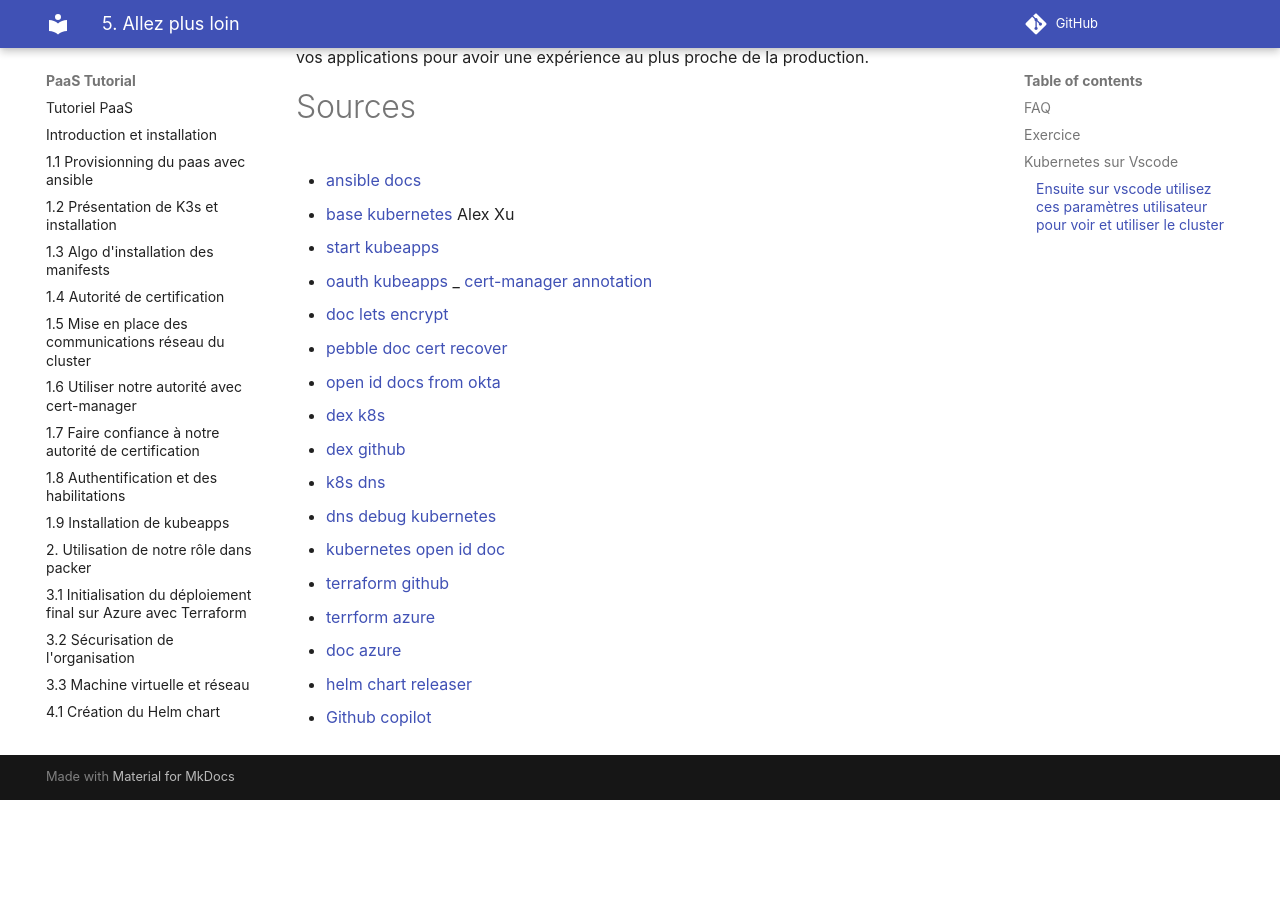
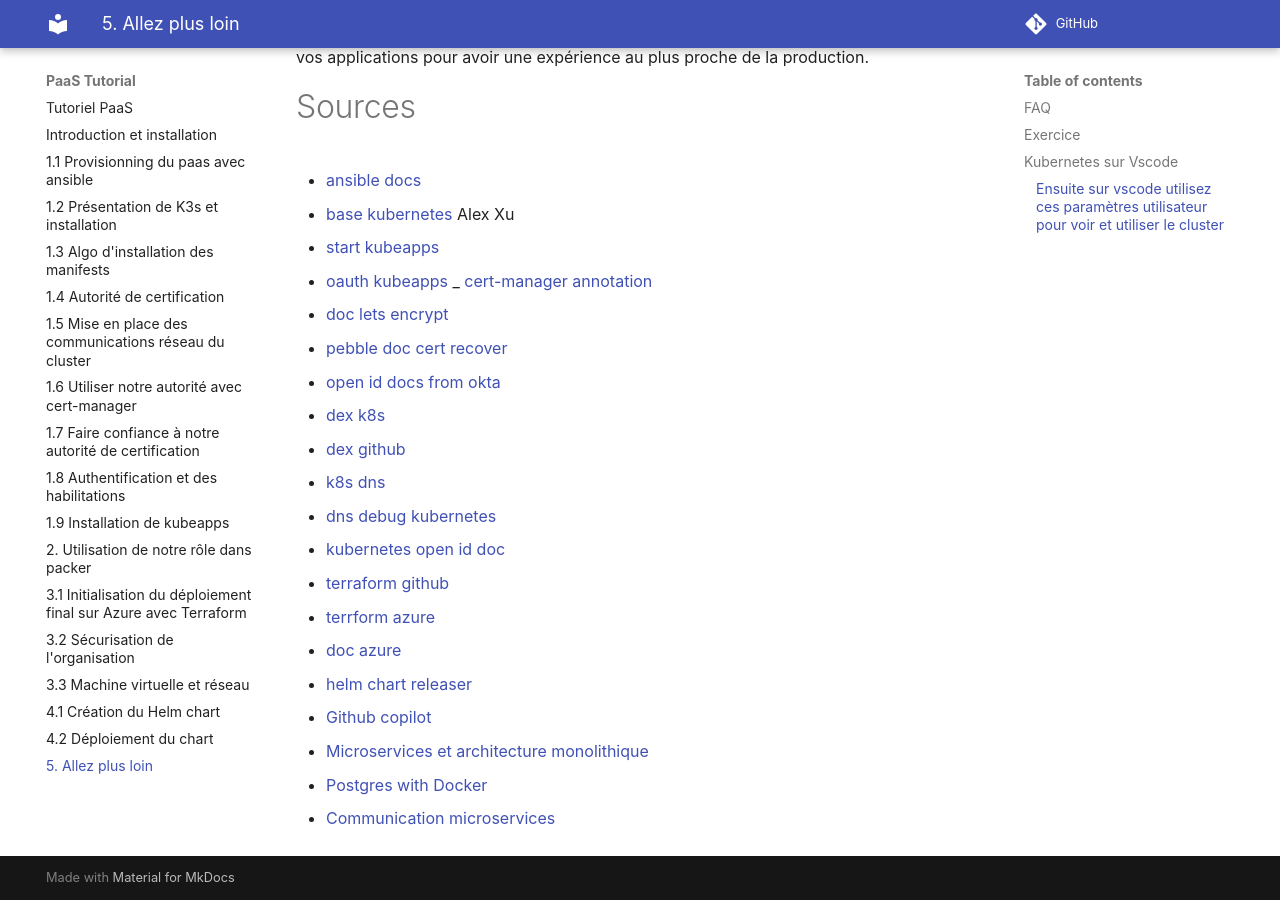
Before and after one commit to loic-roux-404/plateforme, an MkDocs documentation site: the page built from docs/5-allez-plus-loin.md, in a window 1280 px wide and 900 px high, scrolled down 1633 px. Built offline with MkDocs 1.6.1 and Material for MkDocs 9.7.7, drawn with Linux system fonts in a browser that asks for light colours; comment, search, counter and statistics services are not loaded; before the commit the page ends 2433 px from its top, so only the background shows below that.

Commit message:
add some ref

```diff
--- a/docs/5-allez-plus-loin.md
+++ b/docs/5-allez-plus-loin.md
@@ -76,3 +76,6 @@ _ [cert-manager annotation](https://cert-manager.io/docs/usage/ingress/#supporte
 - [doc azure](https://learn.microsoft.com/fr-fr/azure/)
 - [helm chart releaser](https://github.com/helm/chart-releaser)
 - [Github copilot](https://github.com/features/copilot)
+- [Microservices et architecture monolithique](shorturl.at/FRTW5)
+- [Postgres with Docker](https://geshan.com.np/blog/2021/12/docker-postgres/)
+- [Communication microservices](https://blog.logrocket.com/methods-for-microservice-communication/)
```
